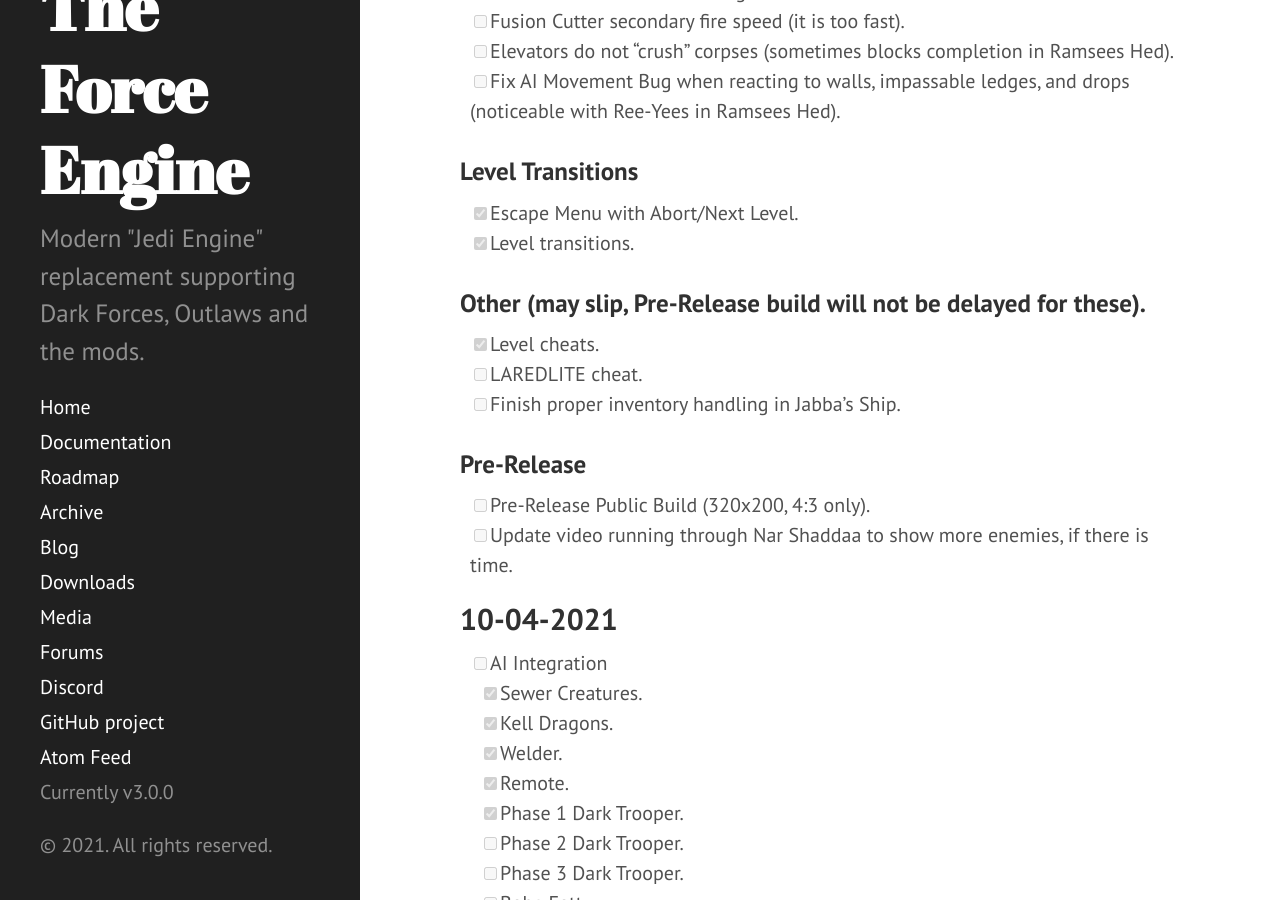
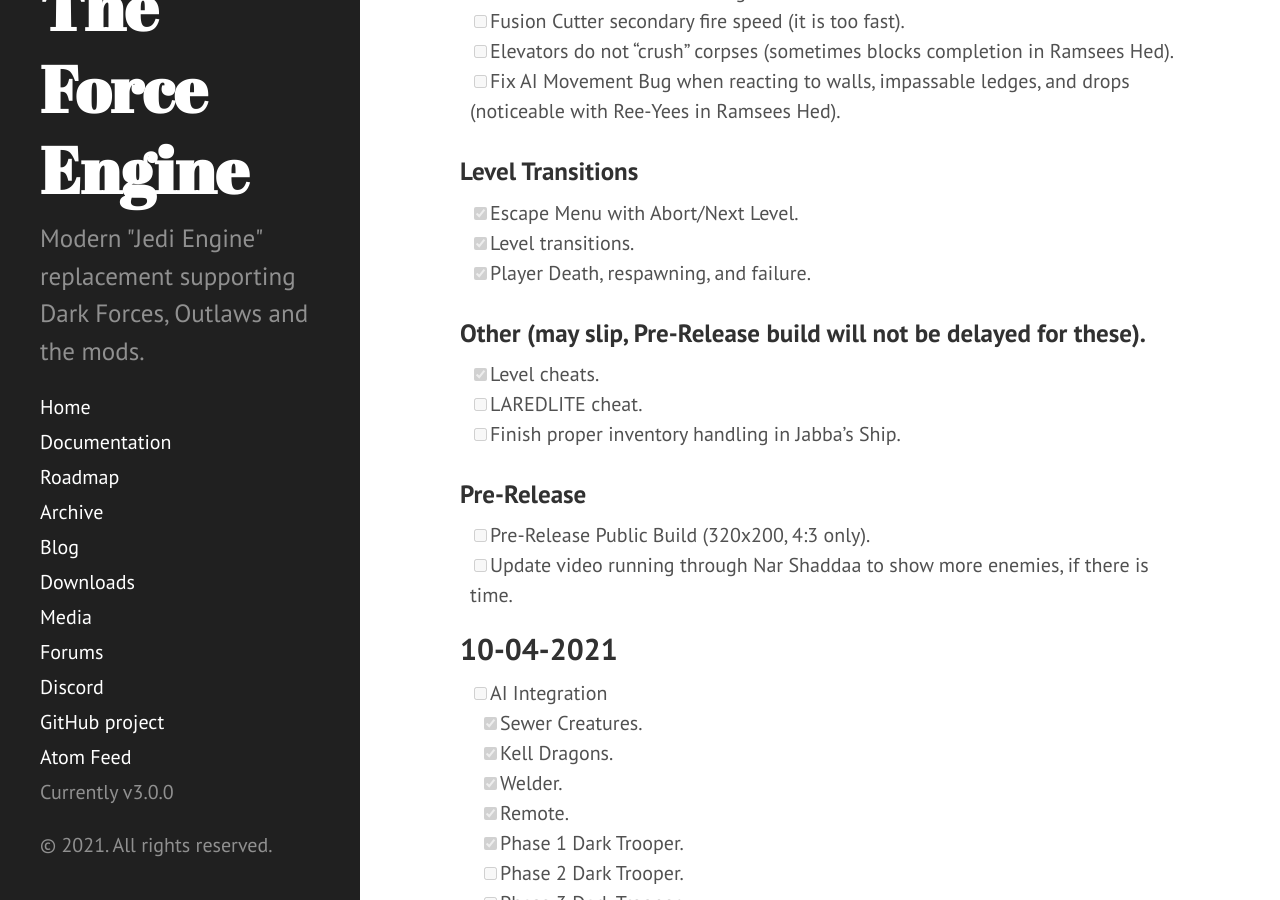
Before and after one commit to TheForceEngine/TheForceEngine.github.io, a Jekyll site: the page built from ProgressTracker.md, in a window 1280 px wide and 900 px high, scrolled down 1468 px. Built offline with Jekyll 4.4.1, drawn with Linux system fonts in a browser that asks for light colours.

Commit message:
Update ProgressTracker.md

```diff
--- a/ProgressTracker.md
+++ b/ProgressTracker.md
@@ -39,6 +39,7 @@
 ### Level Transitions
 - [x] Escape Menu with Abort/Next Level.
 - [x] Level transitions.
+- [x] Player Death, respawning, and failure.
 
 ### Other (may slip, Pre-Release build will not be delayed for these).
 - [x] Level cheats.
```
